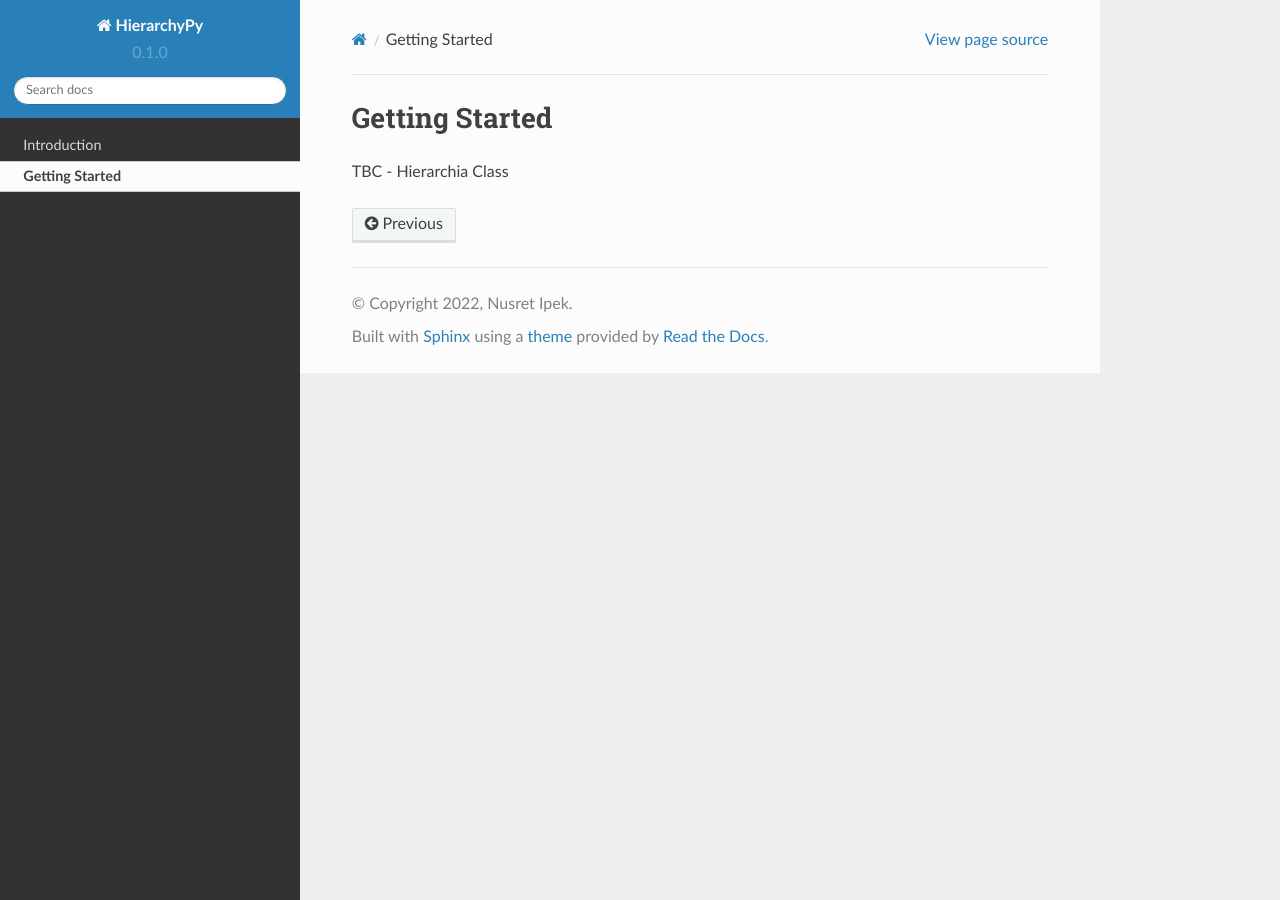
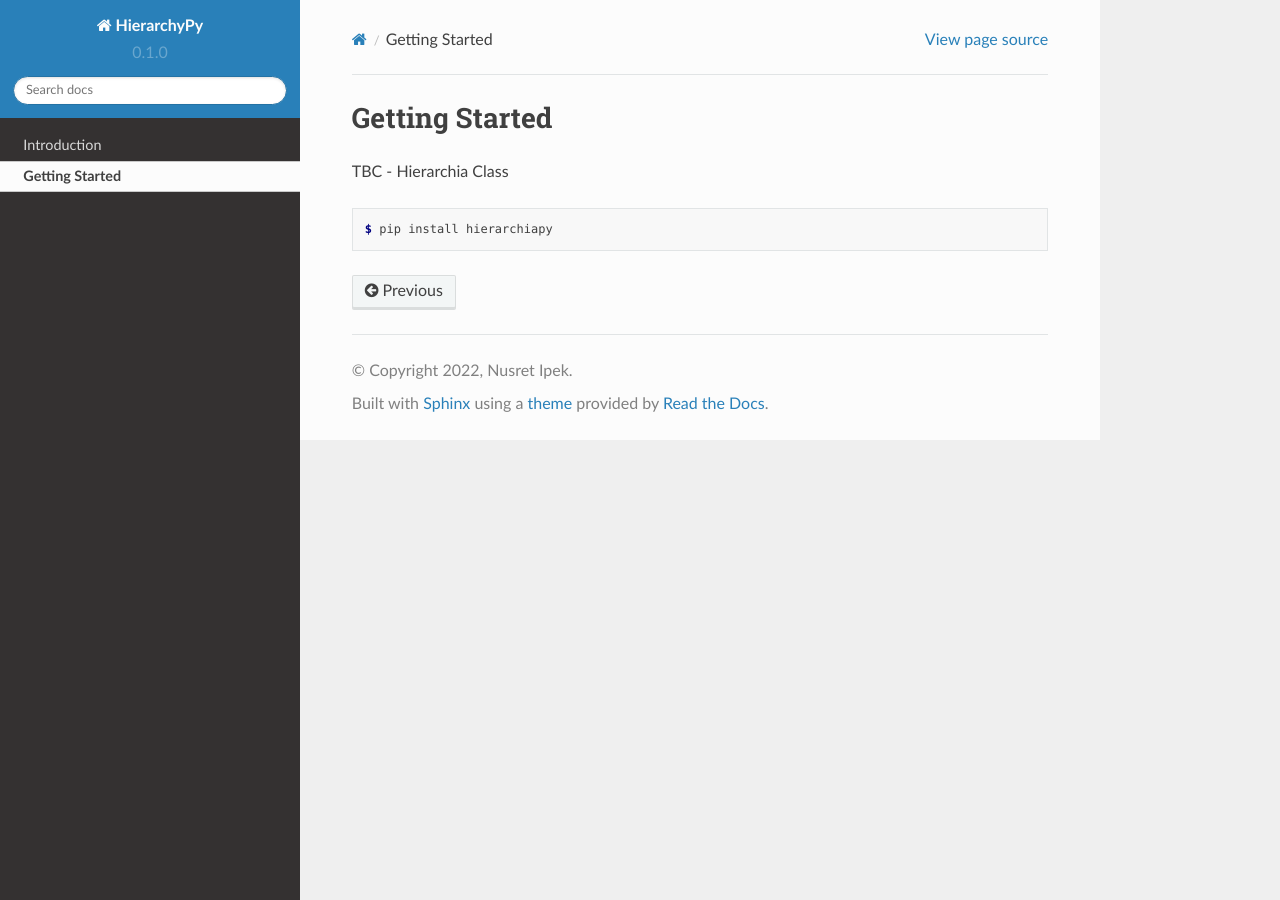
Before and after one commit to nusretipek/HierarchiaPy, a Sphinx documentation site: the page built from docs/source/getting-started.rst, in a window 1280 px wide. Built offline with Sphinx 7.4.7 and the Read the Docs theme 2.0.0, drawn with Linux system fonts in a browser that asks for light colours.

Commit message:
Update getting-started.rst

```diff
--- a/docs/source/getting-started.rst
+++ b/docs/source/getting-started.rst
@@ -2,3 +2,7 @@ Getting Started
 ===============
 
 TBC - Hierarchia Class
+
+.. code-block:: console
+
+   $ pip install hierarchiapy
```
